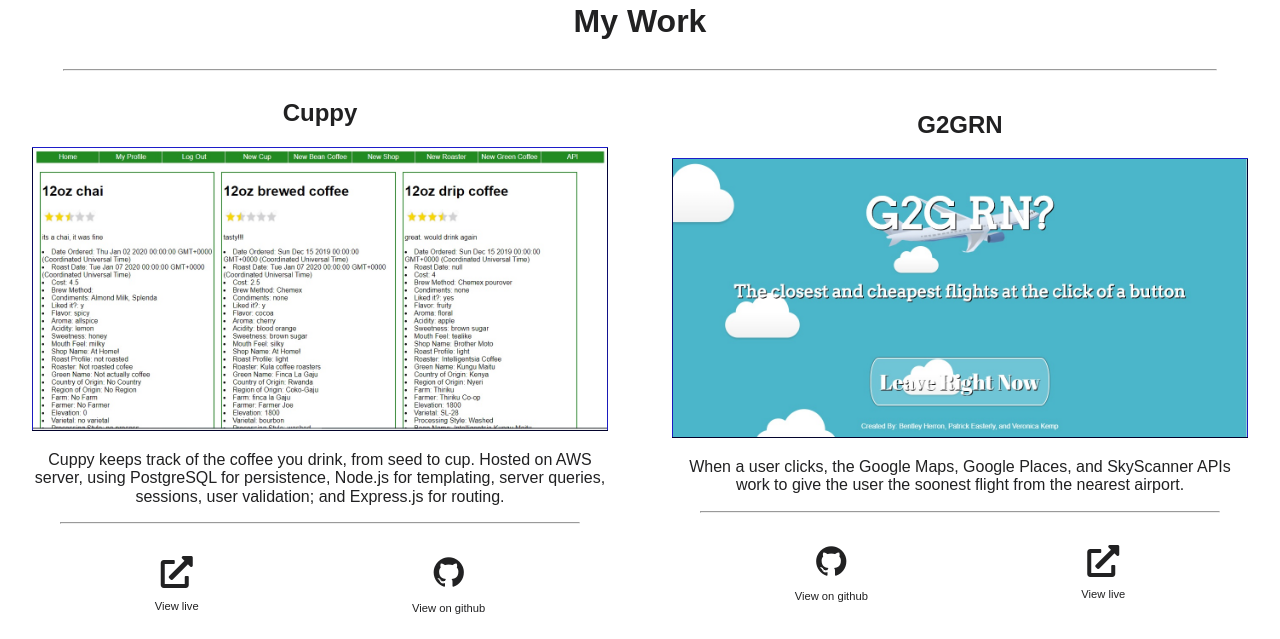
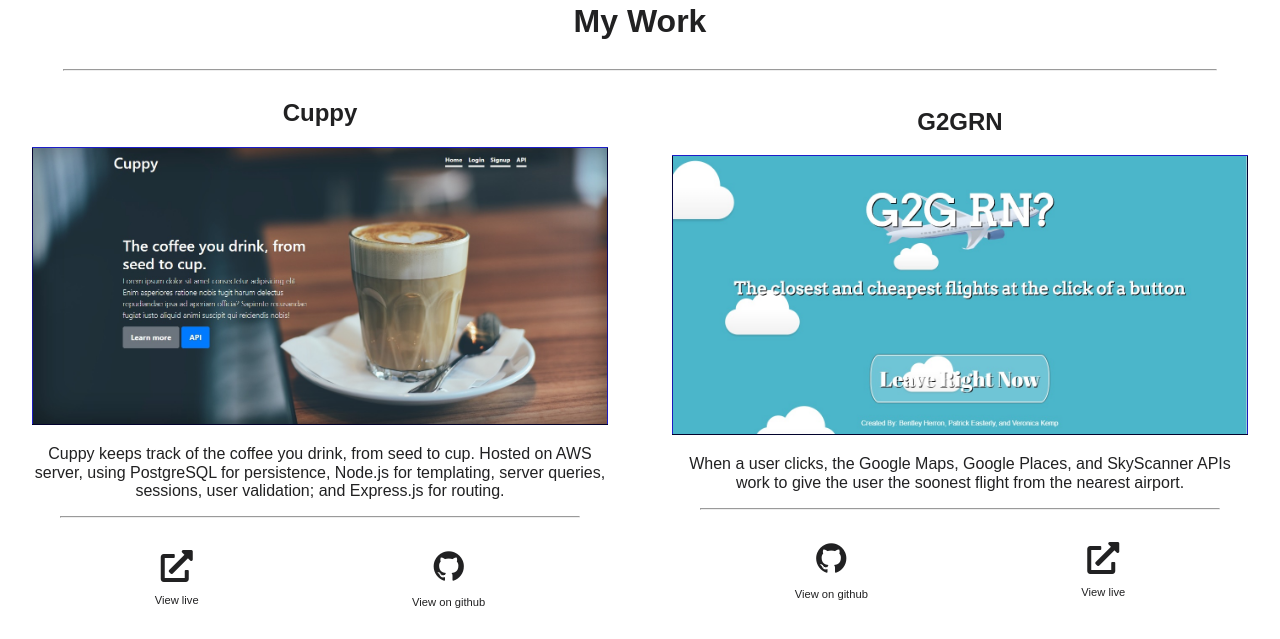
Before and after one commit to PatrickEasterly/portfolio, a website: page index2.html in a window 1280 px wide. Shown: the part 1708-2347 px from the top of the page. Drawn offline with nearby package versions, Linux system fonts and the light colour scheme.

Commit message:
adds current photo of cuppy, removes woof

```diff
--- a/index2.html
+++ b/index2.html
@@ -84,7 +84,7 @@
                 <div class="work-pics">
                     <div class="work-card">
                         <h2>Cuppy</h2>
-                        <img src="images/cuppyFirst.jpg" alt="cuppy app photo">
+                        <img src="images/cuppySecond.jpg" alt="cuppy app photo">
                         <p>Cuppy keeps track of the coffee you drink, from seed to cup. Hosted on AWS server, using PostgreSQL for persistence, Node.js for templating, server queries, sessions, user validation; and Express.js for routing.
                             <br>
                             <hr>
@@ -119,7 +119,7 @@
                             </div>
                         </div>
                     </div>
-                    <div class="work-card">
+                    <!-- <div class="work-card">
                         <h2>Woof (speculative)</h2>
                         <p></p>
                         <img src="images/ppcare.jpg" alt="pro pet care photo">
@@ -138,7 +138,7 @@
                             <p>View live</p>
                             </div>
                         </div>
-                    </div>
+                    </div> -->
 
                 </div>
 
```
Also changed, not shown: images/cuppySecond.jpg (added).
